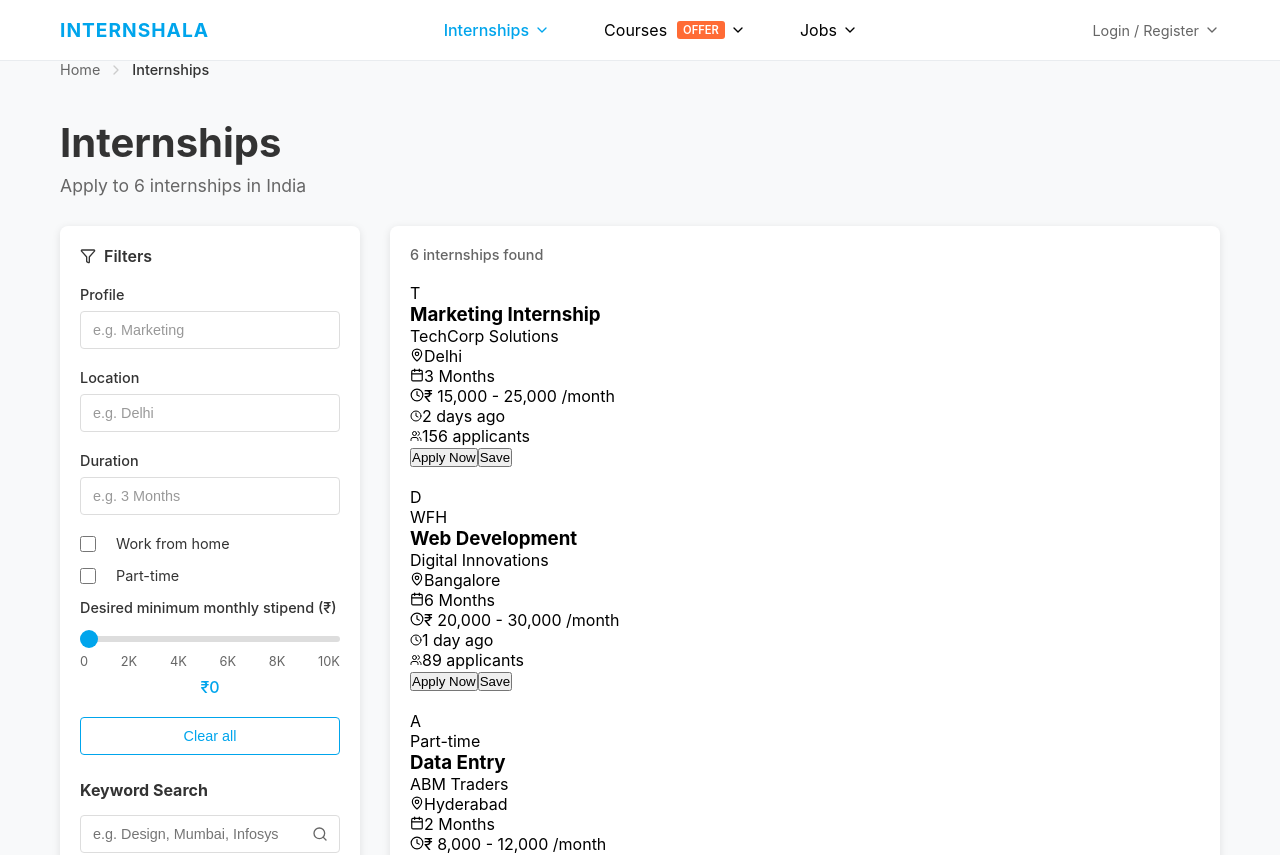
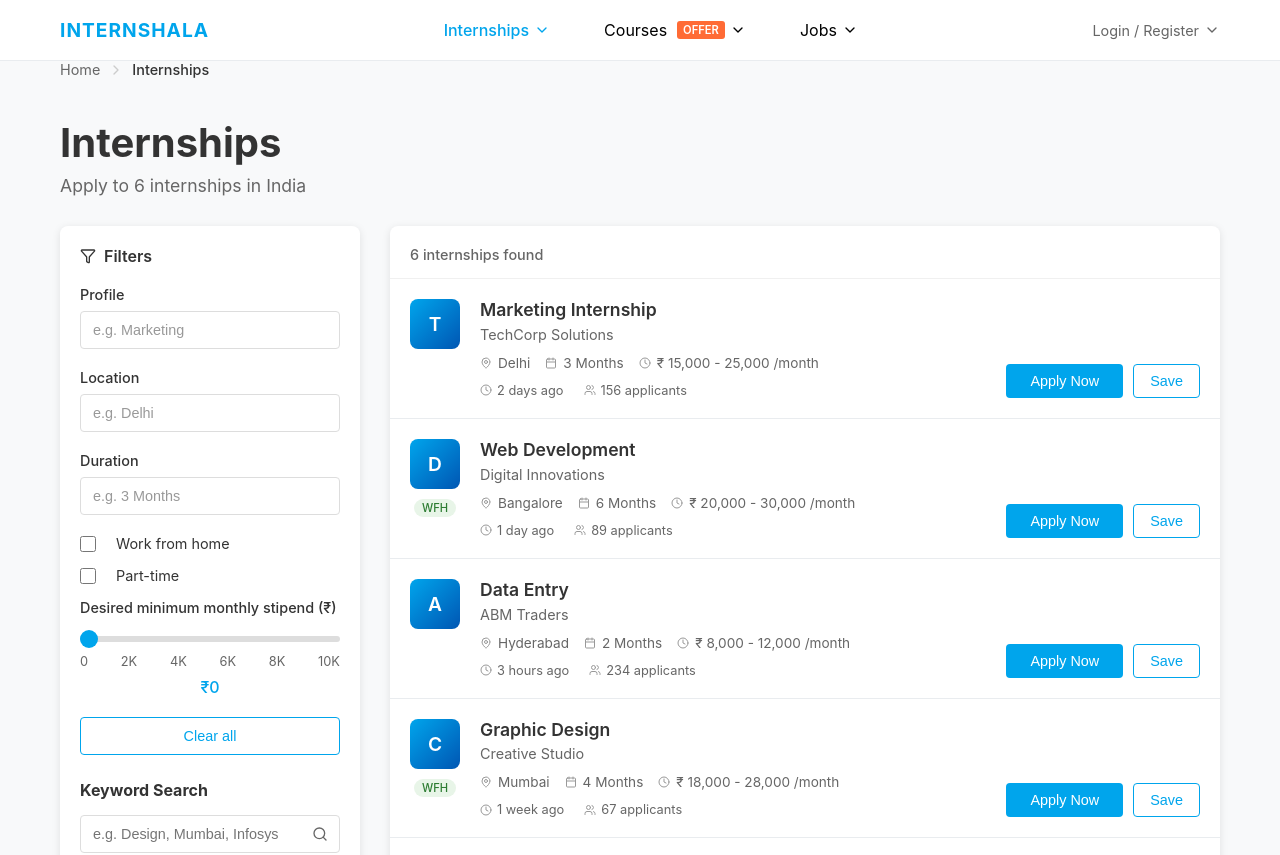
Before and after one commit to yash12000/internshala-assignment, a React (Vite) app: page / in a window 1280 px wide. Shown: the top 855 px of the page. Built offline with nearby package versions, Linux system fonts and the light colour scheme.

Commit message:
feat: enhance InternshipCard and InternshipList components with improved styling and layout

```diff
--- a/src/App.jsx
+++ b/src/App.jsx
@@ -5,13 +5,11 @@
 import { Filters } from "./components/Filters";
 import { InternshipList } from "./components/InternshipList";
 import { Breadcrumb } from "./components/Breadcrumb";
-import { InternshipCard } from "./components/InternshipCard";
 import "./App.css";
 
 function App() {
   const [internships, setInternships] = useState([]);
   const [filteredInternships, setFilteredInternships] = useState([]);
-  const [InternshipCard, setInternshipCard] = useState([]);
   const [loading, setLoading] = useState(true);
   const [filters, setFilters] = useState({
     profile: "",
@@ -127,6 +125,12 @@
         }, 1000);
       } catch (error) {
         console.error("Error fetching internships:", error);
+        console.log("Reason API fails:");
+        console.log("1. CORS policy blocks cross-origin requests");
+        console.log("2. API requires authentication/API keys");
+        console.log("3. Rate limiting and security measures");
+        console.log("4. Browser security restrictions");
+
         setInternships(mockInternships);
         setFilteredInternships(mockInternships);
         setLoading(false);
--- a/src/components/InternshipCard.css
+++ b/src/components/InternshipCard.css
@@ -0,0 +1,216 @@
+.internship-item {
+  display: flex;
+  align-items: flex-start;
+  padding: 20px;
+  border-bottom: 1px solid #e9ecef;
+  background: white;
+  transition: all 0.2s ease;
+  position: relative;
+}
+
+.internship-item:hover {
+  background-color: #f8f9fa;
+  box-shadow: 0 2px 8px rgba(0, 0, 0, 0.1);
+}
+
+.internship-item:last-child {
+  border-bottom: none;
+}
+
+.internship-header {
+  display: flex;
+  flex-direction: column;
+  align-items: center;
+  margin-right: 20px;
+  position: relative;
+}
+
+.company-logo {
+  margin-bottom: 10px;
+}
+
+.logo-circle {
+  width: 50px;
+  height: 50px;
+  background: linear-gradient(135deg, #00a5ec, #0056b3);
+  border-radius: 8px;
+  display: flex;
+  align-items: center;
+  justify-content: center;
+  color: white;
+  font-weight: 600;
+  font-size: 1.2rem;
+}
+
+.internship-badges {
+  display: flex;
+  gap: 5px;
+}
+
+.badge-wfh {
+  background: #e8f5e8;
+  color: #2d7d32;
+  padding: 2px 8px;
+  border-radius: 12px;
+  font-size: 0.7rem;
+  font-weight: 500;
+}
+
+.internship-content {
+  flex: 1;
+  min-width: 0;
+}
+
+.internship-title {
+  font-size: 1.1rem;
+  font-weight: 600;
+  color: #333;
+  margin-bottom: 4px;
+  line-height: 1.3;
+}
+
+.company-name {
+  color: #666;
+  font-size: 0.9rem;
+  margin-bottom: 12px;
+}
+
+.internship-meta {
+  display: flex;
+  flex-wrap: wrap;
+  gap: 15px;
+  margin-bottom: 12px;
+}
+
+.meta-item {
+  display: flex;
+  align-items: center;
+  gap: 6px;
+  font-size: 0.85rem;
+  color: #666;
+}
+
+.meta-item svg {
+  color: #999;
+  flex-shrink: 0;
+}
+
+.internship-footer {
+  display: flex;
+  justify-content: space-between;
+  align-items: center;
+}
+
+.footer-left {
+  display: flex;
+  gap: 20px;
+}
+
+.posted-time,
+.applicants-count {
+  display: flex;
+  align-items: center;
+  gap: 5px;
+  font-size: 0.8rem;
+  color: #666;
+}
+
+.posted-time svg,
+.applicants-count svg {
+  color: #999;
+}
+
+.internship-actions {
+  display: flex;
+  gap: 10px;
+  margin-left: 20px;
+  align-self: flex-end;
+}
+
+.btn-apply {
+  background: #00a5ec;
+  color: white;
+  border: none;
+  padding: 8px 24px;
+  border-radius: 4px;
+  font-weight: 500;
+  font-size: 0.9rem;
+  cursor: pointer;
+  transition: background-color 0.2s;
+  white-space: nowrap;
+}
+
+.btn-apply:hover {
+  background: #0056b3;
+}
+
+.btn-save {
+  background: transparent;
+  color: #00a5ec;
+  border: 1px solid #00a5ec;
+  padding: 8px 16px;
+  border-radius: 4px;
+  font-weight: 500;
+  font-size: 0.9rem;
+  cursor: pointer;
+  transition: all 0.2s;
+  white-space: nowrap;
+}
+
+.btn-save:hover {
+  background: #00a5ec;
+  color: white;
+}
+
+@media (max-width: 768px) {
+  .internship-item {
+    flex-direction: column;
+    padding: 15px;
+  }
+
+  .internship-header {
+    flex-direction: row;
+    align-items: center;
+    margin-right: 0;
+    margin-bottom: 15px;
+    width: 100%;
+    justify-content: space-between;
+  }
+
+  .company-logo {
+    margin-bottom: 0;
+  }
+
+  .logo-circle {
+    width: 40px;
+    height: 40px;
+    font-size: 1rem;
+  }
+
+  .internship-meta {
+    flex-direction: column;
+    gap: 8px;
+  }
+
+  .internship-actions {
+    margin-left: 0;
+    margin-top: 15px;
+    width: 100%;
+  }
+
+  .btn-apply,
+  .btn-save {
+    flex: 1;
+  }
+
+  .footer-left {
+    flex-direction: column;
+    gap: 8px;
+  }
+}
+
+@media (max-width: 480px) {
+  .internship-actions {
+    flex-direction: column;
+  }
+}
--- a/src/components/InternshipCard.jsx
+++ b/src/components/InternshipCard.jsx
@@ -1,56 +1,53 @@
-import { MapPin, Calendar, Clock, Users } from "lucide-react";
-import "./InternshipCard.css";
+import { MapPin, Calendar, Clock, Users } from "lucide-react"
+import "./InternshipCard.css"
 
 export function InternshipCard({ internship }) {
   return (
-    <div className="internship-card">
-      <div className="card-header">
+    <div className="internship-item">
+      <div className="internship-header">
         <div className="company-logo">
-          <div className="logo-placeholder">{internship.company.charAt(0)}</div>
+          <div className="logo-circle">{internship.company.charAt(0)}</div>
         </div>
-        <div className="card-badges">
-          {internship.workFromHome && <span className="badge wfh">WFH</span>}
-          {internship.partTime && (
-            <span className="badge part-time">Part-time</span>
-          )}
-        </div>
+        <div className="internship-badges">{internship.workFromHome && <span className="badge-wfh">WFH</span>}</div>
       </div>
 
-      <div className="card-content">
+      <div className="internship-content">
         <h3 className="internship-title">{internship.title}</h3>
         <p className="company-name">{internship.company}</p>
 
-        <div className="internship-details">
-          <div className="detail-item">
-            <MapPin size={14} />
+        <div className="internship-meta">
+          <div className="meta-item">
+            <MapPin size={12} />
             <span>{internship.location}</span>
           </div>
-          <div className="detail-item">
-            <Calendar size={14} />
+          <div className="meta-item">
+            <Calendar size={12} />
             <span>{internship.duration}</span>
           </div>
-          <div className="detail-item">
-            <Clock size={14} />
+          <div className="meta-item">
+            <Clock size={12} />
             <span>{internship.stipend}</span>
           </div>
         </div>
 
-        <div className="card-footer">
-          <div className="posted-info">
-            <Clock size={12} />
-            <span>{internship.postedDate}</span>
-          </div>
-          <div className="applicants-info">
-            <Users size={12} />
-            <span>{internship.applicants} applicants</span>
+        <div className="internship-footer">
+          <div className="footer-left">
+            <div className="posted-time">
+              <Clock size={12} />
+              <span>{internship.postedDate}</span>
+            </div>
+            <div className="applicants-count">
+              <Users size={12} />
+              <span>{internship.applicants} applicants</span>
+            </div>
           </div>
         </div>
       </div>
 
-      <div className="card-actions">
-        <button className="apply-btn">Apply Now</button>
-        <button className="save-btn">Save</button>
+      <div className="internship-actions">
+        <button className="btn-apply">Apply Now</button>
+        <button className="btn-save">Save</button>
       </div>
     </div>
-  );
+  )
 }
--- a/src/components/InternshipList.css
+++ b/src/components/InternshipList.css
@@ -1,20 +1,18 @@
 .internship-list {
   background: white;
   border-radius: 8px;
-  padding: 20px;
   box-shadow: 0 2px 8px rgba(0, 0, 0, 0.1);
+  overflow: hidden;
 }
 
 .results-count {
-  margin-bottom: 20px;
+  padding: 20px 20px 0 20px;
+  margin-bottom: 0;
   font-weight: 500;
   color: #666;
   font-size: 0.9rem;
-}
-
-.internships-grid {
-  display: grid;
-  gap: 20px;
+  border-bottom: 1px solid #f0f0f0;
+  padding-bottom: 15px;
 }
 
 .loading {
@@ -55,3 +53,10 @@
   margin-bottom: 10px;
   color: #333;
 }
+
+@media (max-width: 768px) {
+  .results-count {
+    padding: 15px 15px 0 15px;
+    padding-bottom: 10px;
+  }
+}
--- a/src/components/InternshipList.jsx
+++ b/src/components/InternshipList.jsx
@@ -30,7 +30,7 @@
         {internships.length} internship{internships.length !== 1 ? "s" : ""}{" "}
         found
       </div>
-      <div className="internships-grid">
+      <div className="internships-container">
         {internships.map((internship) => (
           <InternshipCard key={internship.id} internship={internship} />
         ))}
```
